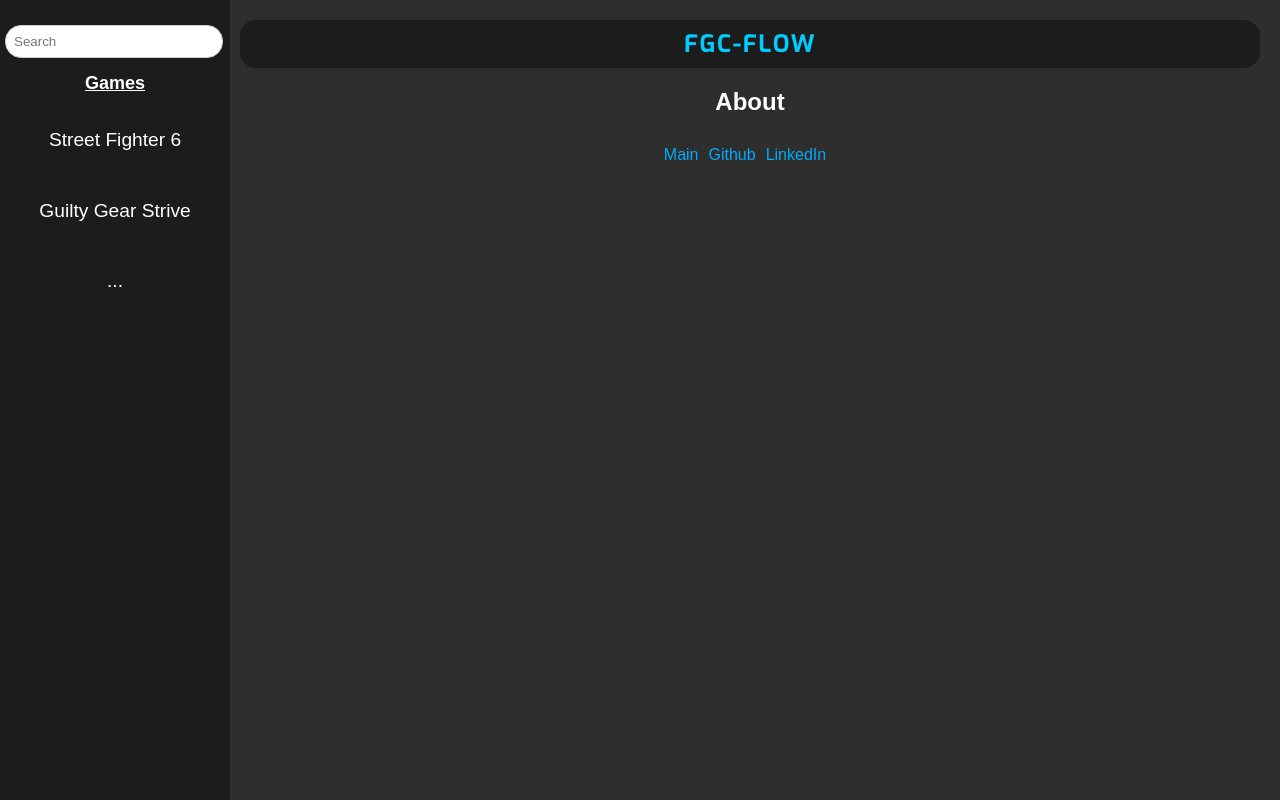
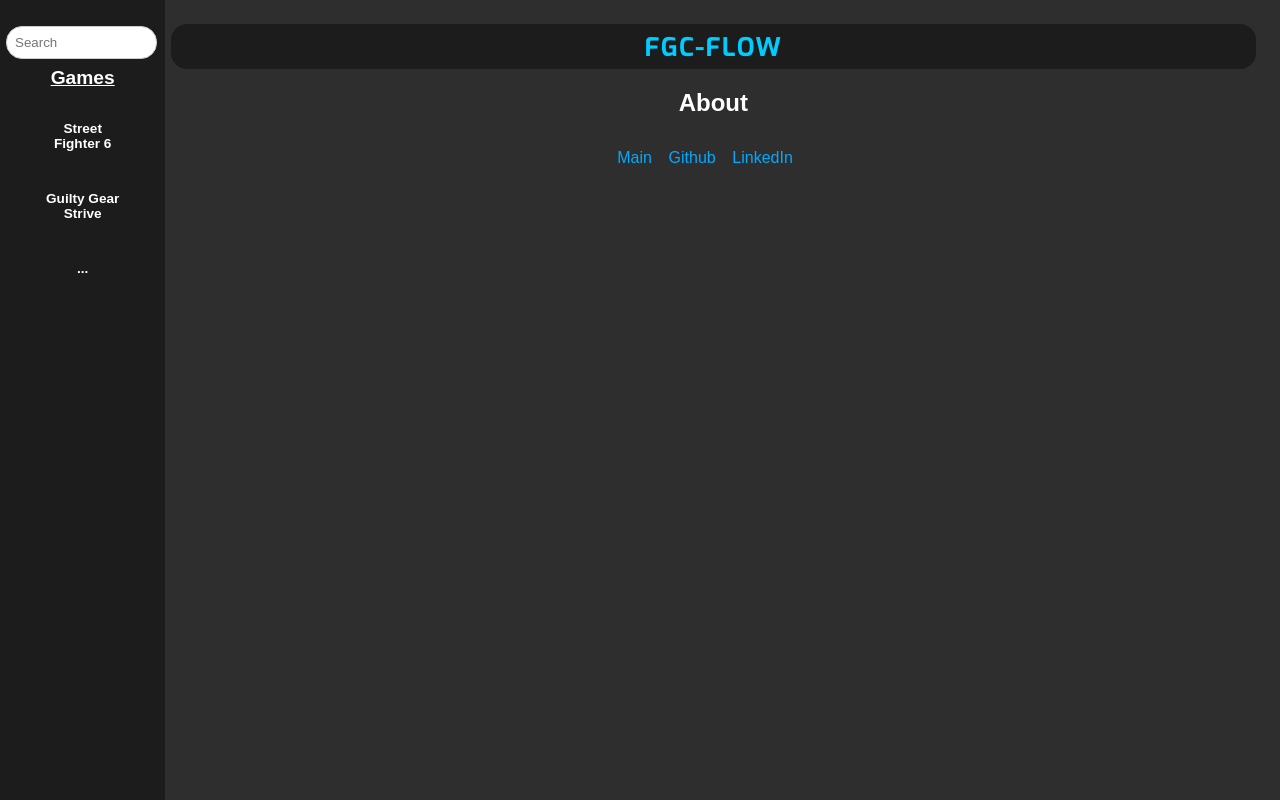
Before and after one commit to RickyuXen/fgc-flow, a React (Create React App) app: page / in a window 1280 px wide. Built offline with nearby package versions, Linux system fonts and the light colour scheme.

Commit message:
converted all px and rem to vh/vw

```diff
--- a/src/App.css
+++ b/src/App.css
@@ -1,4 +1,6 @@
 .App {
+  width: 100vw;
+  height: 100vh;
   text-align: center;
 }
 
@@ -11,16 +13,16 @@ body {
 
 /* Sidebar styling */
 .sidebar {
-  width: 200px;
+  width: 10.417vw;
   height: 100vh;
   background-color: #1c1c1c;
-  padding: 15px;
+  padding: 2vh; /* 15px converted to vh */
   position: fixed;
 }
 
 .sidebar h2 {
-  font-size: 18px;
-  margin-top: 1 rem;
+  font-size: 2.4vh; /* 18px converted to vh */
+  margin-top: 1vh; /* 1rem = 1vh */
   font-weight: bold;
   text-decoration: underline;
 }
@@ -31,59 +33,58 @@ body {
 }
 
 .sidebar ul li {
-  margin: 10px 0;
-  font-size: 1.2rem;
-  padding: 1.2rem 1rem;
-  transition:all 0.3s ease;
+  margin: 1vh 0; /* 10px converted to vh */
+  font-size: 1.7vh; /* 1.2rem converted to vh */
+  padding: 2vh 2vw; /* 1.2rem = 2.2vh, 1rem = 2vw */
+  font-weight: bold;
+  transition: all 0.3s ease;
 }
 
 .sidebar ul li:hover {
   background-color: #444;
   color: #00aaff;
-  font-weight: bold;
-  border-radius: 1rem;
+  border-radius: 2vh; /* 1rem converted to vh */
   cursor: pointer;
 }
 
 .sidebar ul li.active {
   background-color: #555;
   color: #00ccff;
-  font-weight: bold;
-  border-radius: 1rem;
+  border-radius: 2vh; /* 1rem converted to vh */
 }
 
 /* Main content area */
 .main-content {
-  margin-left: 220px;
-  padding: 20px;
+  margin-left: 11.458vw;
+  padding: 3vh; /* 20px converted to vh */
   overflow: hidden;
 }
 
 .header {
   font-family: 'Exo', sans-serif;
-  font-size: 24px;
+  font-size: 3.2vh; /* 24px converted to vh */
   font-weight: 1000;
-  margin-bottom: 10px;
-  padding-top: 0.5rem;
-  padding-bottom: 0.5rem;
+  margin-bottom: 1.5vh; /* 10px converted to vh */
+  padding-top: 0.7vh; /* 0.5rem = 0.7vh */
+  padding-bottom: 0.7vh; /* 0.5rem = 0.7vh */
   background-color: #1c1c1c;
-  border-radius: 1rem;
-  letter-spacing: 0.1rem;
+  border-radius: 2vh; /* 1rem converted to vh */
+  letter-spacing: 0.1vw;
   color: #00ccff;
 }
 
-.header:hover{
+.header:hover {
   cursor: pointer;
 }
 
 .section {
-  margin-bottom: 30px;
+  margin-bottom: 4vh; /* 30px converted to vh */
 }
 
 .links a {
   color: #00aaff;
   text-decoration: none;
-  margin-right: 10px;
+  margin-right: 1.3vw; /* 10px converted to vw */
   overflow: hidden;
 }
 
```
